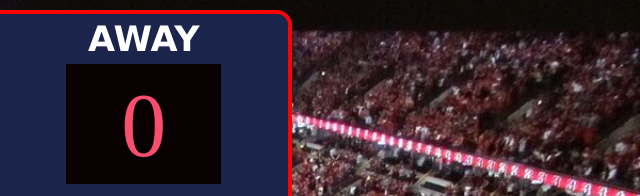
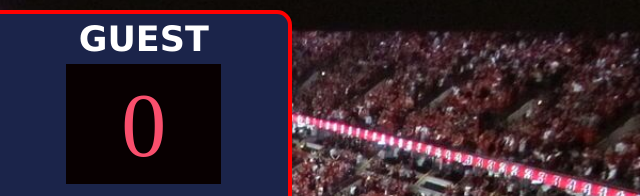
Before and after one commit to DaveCaulfield/basketball-scoreboard, a plain HTML site: page index.html in a window 1280 px wide. Shown: the top 196 px of the page, 640-1280 px from the left. Drawn offline with nearby package versions, Linux system fonts and the light colour scheme; a web font is replaced by a local one.

Commit message:
updated team headings on scoreboard

```diff
--- a/index.html
+++ b/index.html
@@ -31,7 +31,7 @@
         </div>
 
         <div class="score-board">
-            <h3 id="guest">AWAY</h3>
+            <h3 id="guest">GUEST</h3>
             <div class="points-on-board">
                 <p id="guest-points-parag">0</p>
             </div>
```
